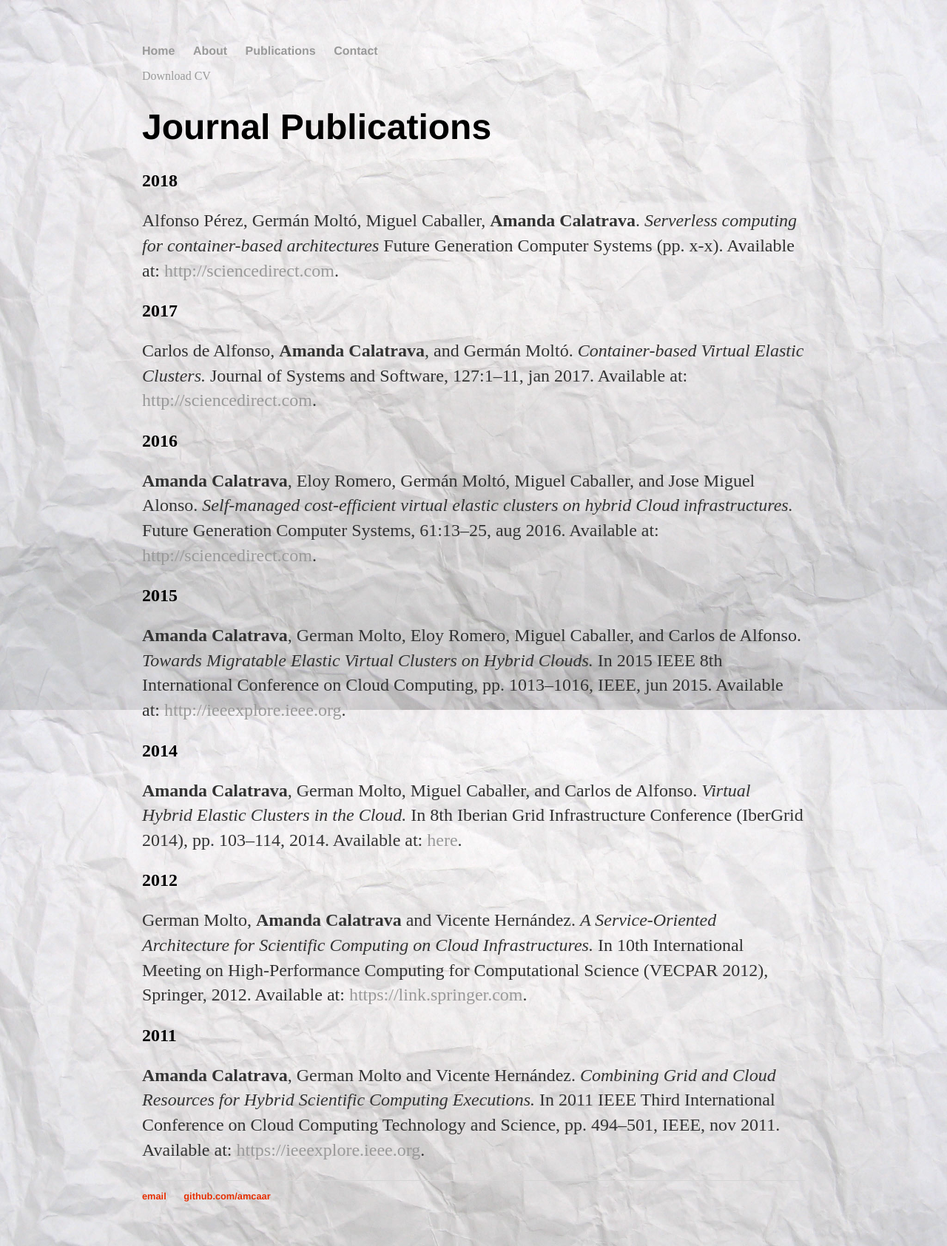
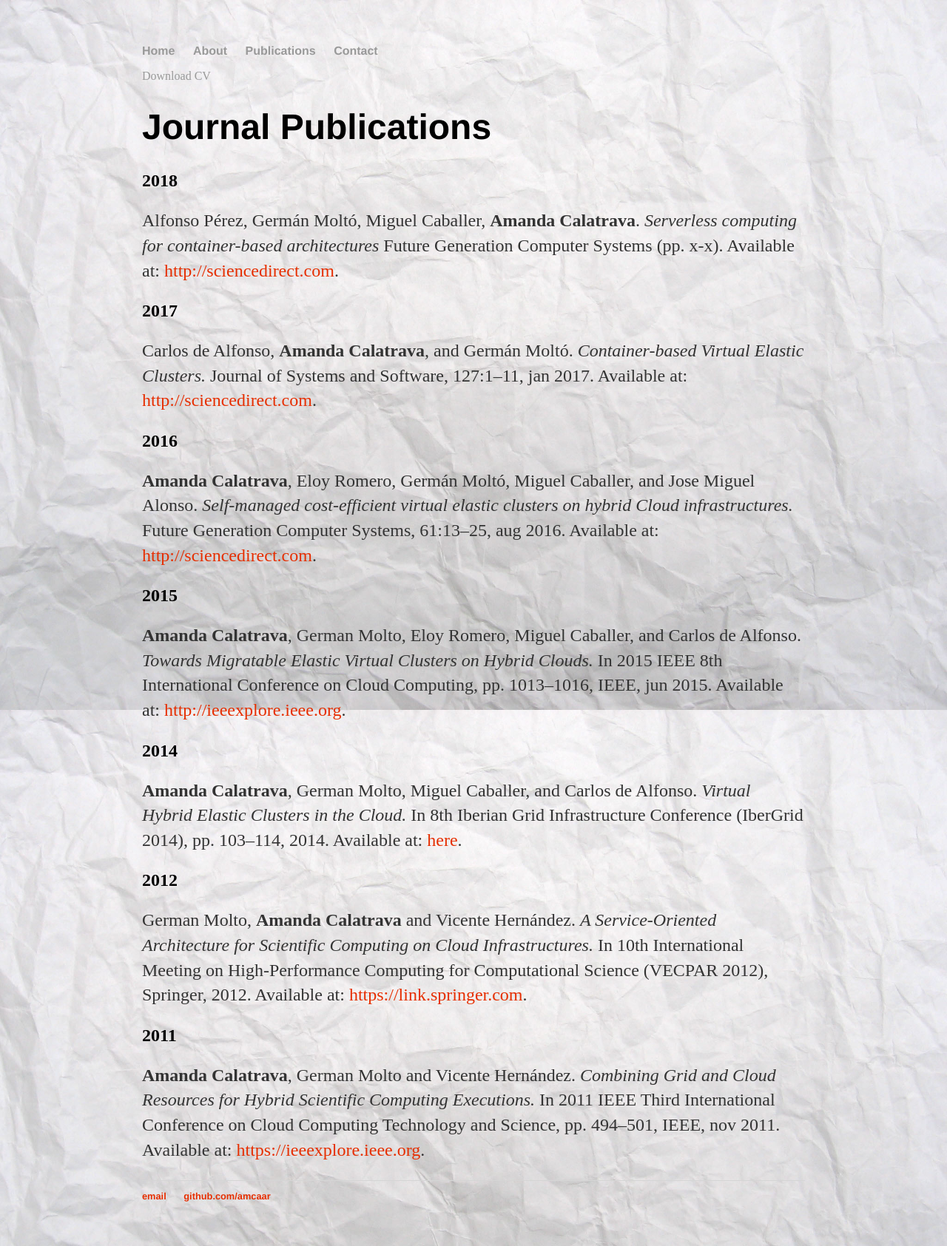
Before and after one commit to amcaar/amcaar.github.io, a Jekyll site: the page built from cv/index.html, in a window 1280 px wide. Shown: the whole page at 74% size. Built offline with Jekyll 4.4.1, drawn with Linux system fonts in a browser that asks for light colours.

Commit message:
Update index.html

```diff
--- a/cv/index.html
+++ b/cv/index.html
@@ -8,27 +8,49 @@ title: Publications of Amanda Calatrava
 					<h1>Journal Publications</h1>
 
 					<h2>2018</h2>
-					<p>Alfonso Pérez, Germán Moltó, Miguel Caballer, <strong>Amanda Calatrava</strong>. <em>Serverless computing for container-based architectures</em> Future Generation Computer Systems (pp. x-x). Available at: <a href="https://www.sciencedirect.com/science/article/pii/S0167739X17316485">http://sciencedirect.com</a>.
+					<p>Alfonso Pérez, Germán Moltó, Miguel Caballer, <strong>Amanda Calatrava</strong>.
+						<em>Serverless computing for container-based architectures</em>
+						Future Generation Computer Systems (pp. x-x). Available at:
+						<a class="link" href="https://www.sciencedirect.com/science/article/pii/S0167739X17316485">http://sciencedirect.com</a>.
 
 
 					<h2>2017</h2>
-					<p>Carlos de Alfonso, <strong>Amanda Calatrava</strong>, and Germán Moltó. <em>Container-based Virtual Elastic Clusters.</em> Journal of Systems and Software, 127:1–11, jan 2017. Available at: <a href="https://www.sciencedirect.com/science/article/pii/S0164121217300146?via%3Dihub">http://sciencedirect.com</a>.
+					<p>Carlos de Alfonso, <strong>Amanda Calatrava</strong>, and Germán Moltó.
+						<em>Container-based Virtual Elastic Clusters.</em> Journal of Systems and
+						Software, 127:1–11, jan 2017. Available at: <a class="link" href="https://www.sciencedirect.com/science/article/pii/S0164121217300146?via%3Dihub">http://sciencedirect.com</a>.
 
 
 					<h2>2016</h2>
-					<p><strong>Amanda Calatrava</strong>, Eloy Romero, Germán Moltó, Miguel Caballer, and Jose Miguel Alonso. <em>Self-managed cost-efficient virtual elastic clusters on hybrid Cloud infrastructures.</em> Future Generation Computer Systems, 61:13–25, aug 2016. Available at: <a href="https://www.sciencedirect.com/science/article/pii/S0167739X16300024">http://sciencedirect.com</a>.
+					<p><strong>Amanda Calatrava</strong>, Eloy Romero, Germán Moltó, Miguel Caballer,
+						and Jose Miguel Alonso. <em>Self-managed cost-efficient virtual elastic
+						clusters on hybrid Cloud infrastructures.</em> Future Generation Computer
+						Systems, 61:13–25, aug 2016. Available at: <a class="link" href="https://www.sciencedirect.com/science/article/pii/S0167739X16300024">http://sciencedirect.com</a>.
 
 					<h2>2015</h2>
-					<p><strong>Amanda Calatrava</strong>, German Molto, Eloy Romero, Miguel Caballer, and Carlos de Alfonso. <em>Towards Migratable Elastic Virtual Clusters on Hybrid Clouds.</em> In 2015 IEEE 8th International Conference on Cloud Computing, pp. 1013–1016, IEEE, jun 2015. Available at: <a href="http://ieeexplore.ieee.org/document/7214151/">http://ieeexplore.ieee.org</a>.
+					<p><strong>Amanda Calatrava</strong>, German Molto, Eloy Romero, Miguel Caballer,
+						and Carlos de Alfonso. <em>Towards Migratable Elastic Virtual Clusters on
+						Hybrid Clouds.</em> In 2015 IEEE 8th International Conference on Cloud
+						Computing, pp. 1013–1016, IEEE, jun 2015. Available at: <a class="link" href="http://ieeexplore.ieee.org/document/7214151/">http://ieeexplore.ieee.org</a>.
 
 					<h2>2014</h2>
-					<p><strong>Amanda Calatrava</strong>, German Molto, Miguel Caballer, and Carlos de Alfonso. <em>Virtual Hybrid Elastic Clusters in the Cloud.</em> In 8th Iberian Grid Infrastructure Conference (IberGrid 2014), pp. 103–114, 2014. Available at: <a href="http://www.grycap.upv.es/gmolto/publications/preprints/Calatrava2014vhe.pdf">here</a>.
+					<p><strong>Amanda Calatrava</strong>, German Molto, Miguel Caballer, and Carlos
+						de Alfonso. <em>Virtual Hybrid Elastic Clusters in the Cloud.</em> In 8th
+						Iberian Grid Infrastructure Conference (IberGrid 2014), pp. 103–114, 2014.
+						Available at: <a class="link" href="http://www.grycap.upv.es/gmolto/publications/preprints/Calatrava2014vhe.pdf">here</a>.
 
 					<h2>2012</h2>
-					<p>German Molto, <strong>Amanda Calatrava</strong> and Vicente Hernández. <em>A Service-Oriented Architecture for Scientific Computing on Cloud Infrastructures.</em> In 10th International Meeting on High-Performance Computing for Computational Science (VECPAR 2012), Springer, 2012. Available at: <a href="https://link.springer.com/chapter/10.1007%2F978-3-642-38718-0_18">https://link.springer.com</a>.
+					<p>German Molto, <strong>Amanda Calatrava</strong> and Vicente Hernández.
+						<em>A Service-Oriented Architecture for Scientific Computing on Cloud
+						Infrastructures.</em> In 10th International Meeting on
+						High-Performance Computing for Computational Science (VECPAR 2012),
+						Springer, 2012. Available at: <a class="link" href="https://link.springer.com/chapter/10.1007%2F978-3-642-38718-0_18">https://link.springer.com</a>.
 
 					<h2>2011</h2>
-					<p><strong>Amanda Calatrava</strong>, German Molto and Vicente Hernández. <em>Combining Grid and Cloud Resources for Hybrid Scientific Computing Executions.</em> In 2011 IEEE Third International Conference on Cloud Computing Technology and Science, pp. 494–501, IEEE, nov 2011. Available at: <a href="http://ieeexplore.ieee.org/document/6133182/">https://ieeexplore.ieee.org</a>.
+					<p><strong>Amanda Calatrava</strong>, German Molto and Vicente Hernández.
+						<em>Combining Grid and Cloud Resources for Hybrid Scientific Computing
+							Executions.</em> In 2011 IEEE Third International Conference on
+						Cloud Computing Technology and Science, pp. 494–501, IEEE, nov 2011.
+						Available at: <a class="link" href="http://ieeexplore.ieee.org/document/6133182/">https://ieeexplore.ieee.org</a>.
 
 
 </div>
```
